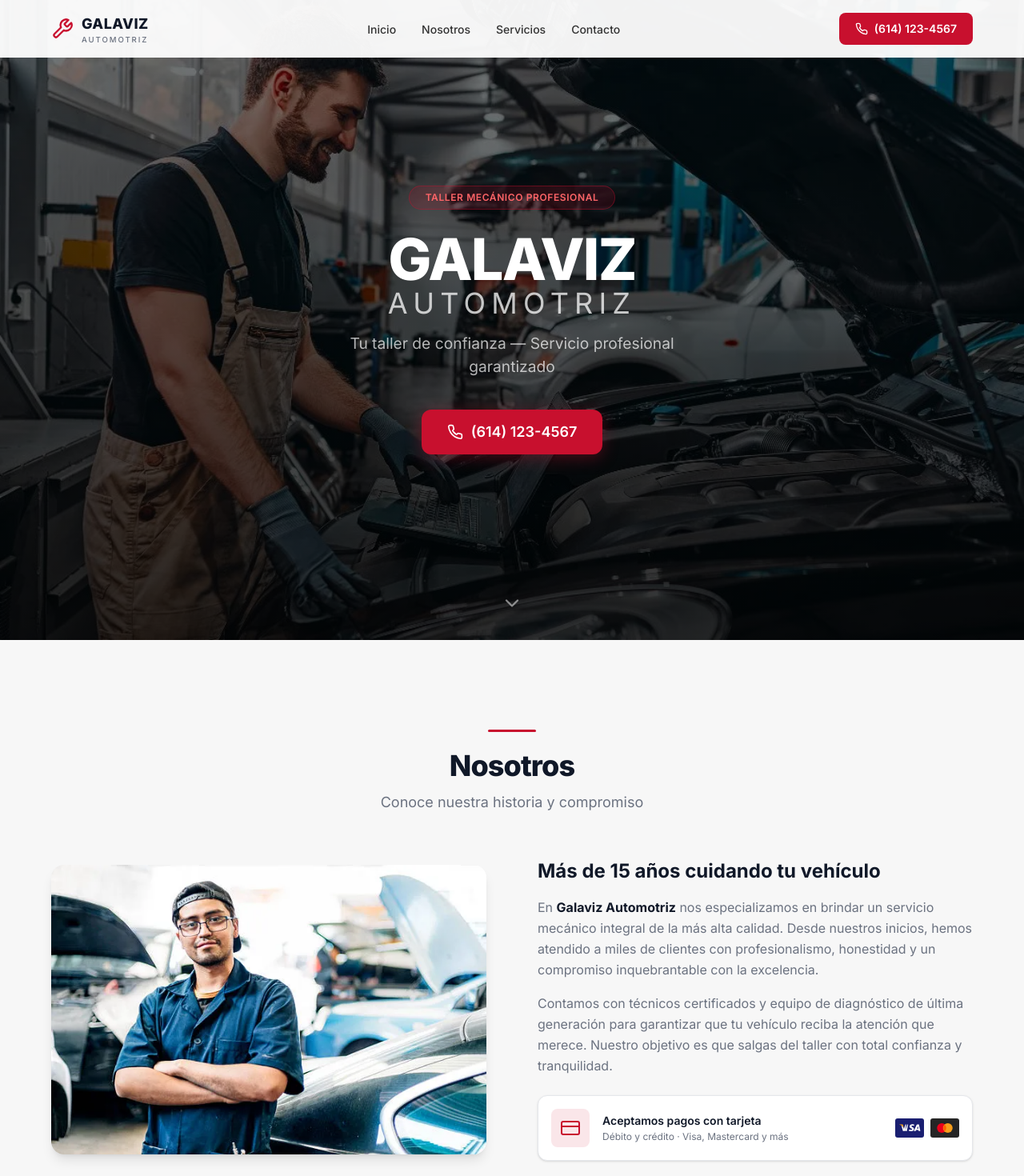
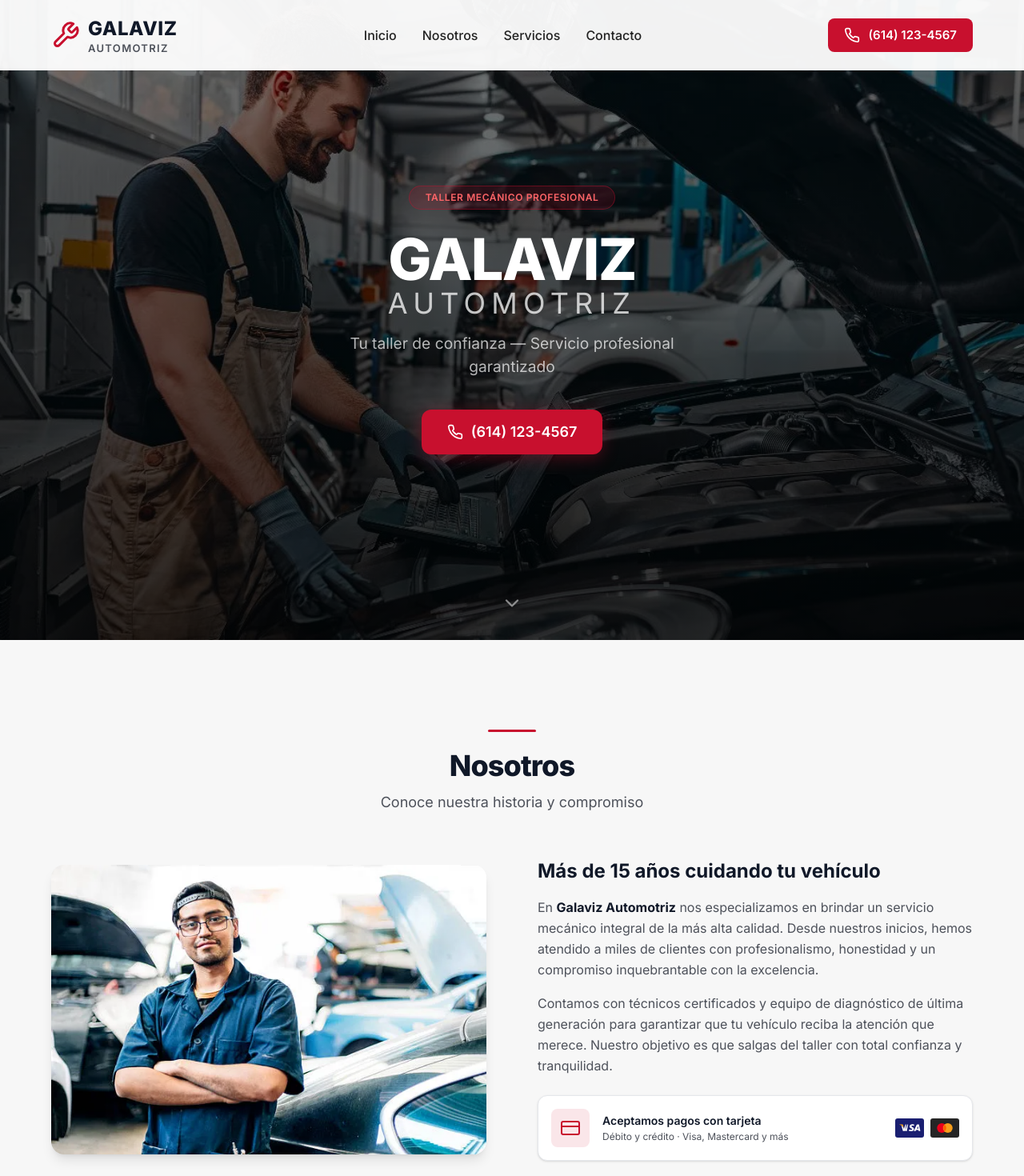
Before and after one commit to hdz-kevin/galaviz-automotriz, a Vue app: page / in a window 1280 px wide. Shown: the top 1470 px of the page at 80% size. Built offline with nearby package versions, Linux system fonts and the light colour scheme.

Commit message:
customize Navbar component

```diff
--- a/src/components/NavBar.vue
+++ b/src/components/NavBar.vue
@@ -42,16 +42,16 @@ onUnmounted(() => {
   >
     <div
       class="max-w-[1200px] mx-auto flex items-center justify-between transition-all duration-300"
-      :class="isScrolled ? 'px-6 py-2.5' : 'px-6 py-4'"
+      :class="isScrolled ? 'px-6 py-4' : 'px-6 py-5'"
     >
       <!-- Logo -->
       <a href="#inicio" class="flex items-center gap-2.5 no-underline text-gray-900" @click="closeMobileMenu">
-        <svg class="w-7 h-7 text-accent" viewBox="0 0 24 24" fill="none" stroke="currentColor" stroke-width="2" stroke-linecap="round" stroke-linejoin="round">
+        <svg class="w-9 h-9 text-accent" viewBox="0 0 24 24" fill="none" stroke="currentColor" stroke-width="2" stroke-linecap="round" stroke-linejoin="round">
           <path d="M14.7 6.3a1 1 0 0 0 0 1.4l1.6 1.6a1 1 0 0 0 1.4 0l3.77-3.77a6 6 0 0 1-7.94 7.94l-6.91 6.91a2.12 2.12 0 0 1-3-3l6.91-6.91a6 6 0 0 1 7.94-7.94l-3.76 3.76z"/>
         </svg>
         <div class="flex flex-col leading-tight">
-          <span class="text-lg font-extrabold tracking-wide text-gray-900">GALAVIZ</span>
-          <span class="text-[0.6rem] font-medium tracking-[0.2em] text-text-light uppercase">AUTOMOTRIZ</span>
+          <span class="text-2xl font-extrabold tracking-wide text-gray-900">GALAVIZ</span>
+          <span class="text-[13px] font-semibold tracking-widest text-text-light uppercase">AUTOMOTRIZ</span>
         </div>
       </a>
 
@@ -60,7 +60,7 @@ onUnmounted(() => {
         <li v-for="link in navLinks" :key="link.href">
           <a
             :href="link.href"
-            class="text-sm font-medium text-text-main no-underline relative py-1
+            class="font-medium text-text-main no-underline relative py-1
                    hover:text-accent transition-colors duration-200
                    after:content-[''] after:absolute after:bottom-[-2px] after:left-0 after:w-0 after:h-0.5
                    after:bg-accent after:rounded-sm after:transition-all after:duration-300
@@ -74,14 +74,14 @@ onUnmounted(() => {
       <!-- CTA Button -->
       <a
         href="tel:+526141234567"
-        class="hidden md:inline-flex items-center gap-2 bg-accent text-white
+        class="hidden md:inline-flex items-center gap-2.5 bg-accent text-white
                px-5 py-2.5 rounded-lg text-sm font-semibold no-underline
-               hover:bg-accent-hover hover:-translate-y-0.5 transition-all duration-200"
+               hover:bg-accent-hover transition-all duration-200"
       >
-        <svg class="w-4 h-4" viewBox="0 0 24 24" fill="none" stroke="currentColor" stroke-width="2" stroke-linecap="round" stroke-linejoin="round">
+        <svg class="w-5 h-5" viewBox="0 0 24 24" fill="none" stroke="currentColor" stroke-width="2" stroke-linecap="round" stroke-linejoin="round">
           <path d="M22 16.92v3a2 2 0 0 1-2.18 2 19.79 19.79 0 0 1-8.63-3.07 19.5 19.5 0 0 1-6-6 19.79 19.79 0 0 1-3.07-8.67A2 2 0 0 1 4.11 2h3a2 2 0 0 1 2 1.72c.127.96.362 1.903.7 2.81a2 2 0 0 1-.45 2.11L8.09 9.91a16 16 0 0 0 6 6l1.27-1.27a2 2 0 0 1 2.11-.45c.907.338 1.85.573 2.81.7A2 2 0 0 1 22 16.92z"/>
         </svg>
-        <span>(614) 123-4567</span>
+        <span class="text-[15px]">(614) 123-4567</span>
       </a>
 
       <!-- Mobile Hamburger -->
@@ -131,7 +131,7 @@ onUnmounted(() => {
                hover:bg-accent-hover transition-colors duration-200"
         @click="closeMobileMenu"
       >
-        <svg class="w-[18px] h-[18px]" viewBox="0 0 24 24" fill="none" stroke="currentColor" stroke-width="2" stroke-linecap="round" stroke-linejoin="round">
+        <svg class="w-5 h-5" viewBox="0 0 24 24" fill="none" stroke="currentColor" stroke-width="2" stroke-linecap="round" stroke-linejoin="round">
           <path d="M22 16.92v3a2 2 0 0 1-2.18 2 19.79 19.79 0 0 1-8.63-3.07 19.5 19.5 0 0 1-6-6 19.79 19.79 0 0 1-3.07-8.67A2 2 0 0 1 4.11 2h3a2 2 0 0 1 2 1.72c.127.96.362 1.903.7 2.81a2 2 0 0 1-.45 2.11L8.09 9.91a16 16 0 0 0 6 6l1.27-1.27a2 2 0 0 1 2.11-.45c.907.338 1.85.573 2.81.7A2 2 0 0 1 22 16.92z"/>
         </svg>
         <span>(614) 123-4567</span>
--- a/src/style.css
+++ b/src/style.css
@@ -5,8 +5,8 @@
   --color-accent-hover: #A00D24;
   --color-bg-alt: #F7F7F7;
   --color-bg-dark: #111111;
-  --color-text-main: #333333;
-  --color-text-light: #6B7280;
+  --color-text-main: #222222;
+  --color-text-light: #4d515a;
   --color-text-on-dark: #E5E5E5;
 }
 
```
